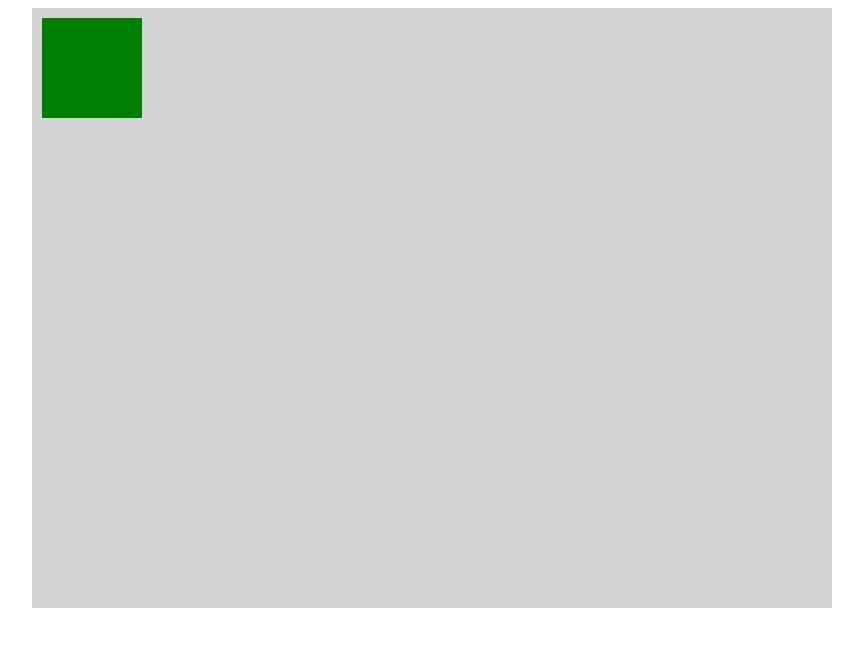
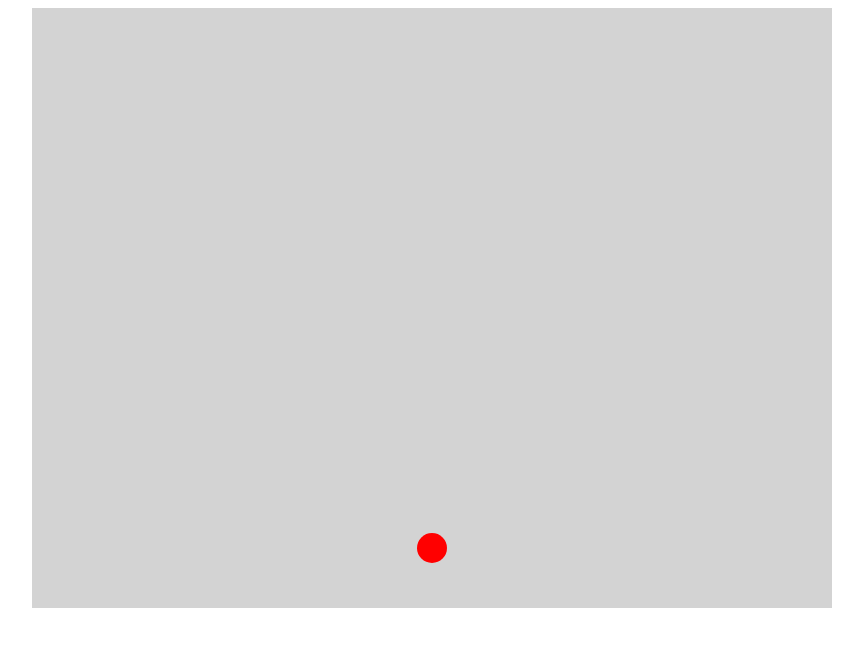
Before and after one commit to Alen002/PongGame, a plain HTML site: page index.html in a window 1280 px wide. Shown: the whole page, without its empty margins (208-1071 px from the left). Drawn offline with Linux system fonts and the light colour scheme.

Commit message:
Ball added

```diff
--- a/index.html
+++ b/index.html
@@ -19,10 +19,26 @@
     </style>
 
     <script>
-      var canvas = document.getElementById('canvas');
-        var ctx = canvas.getContext('2d');
-        ctx.fillStyle = 'green';
-        ctx.fillRect(10, 10, 100, 100);
+        let canvas = document.getElementById('canvas');
+        let ctx = canvas.getContext('2d');
+        let width = 800;
+        let height = 600;
+        let ballX = width/2;
+        let ballY = height-60;
+
+
+        function ball() {
+            ctx.beginPath();
+            ctx.fillStyle = 'red';
+            ctx.arc(ballX, ballY, 15, 0, Math.PI * 2, false);
+            ctx.fill();
+            ctx.closePath();
+        }
+
+        ball();
+
+
+
 
 
 
```
